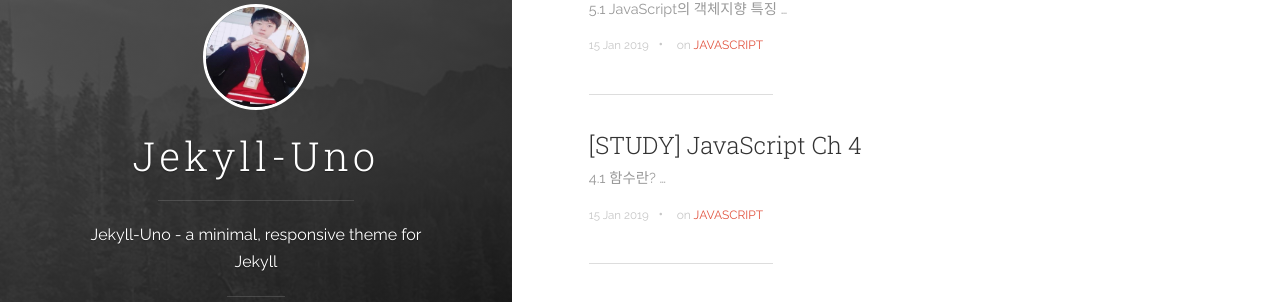
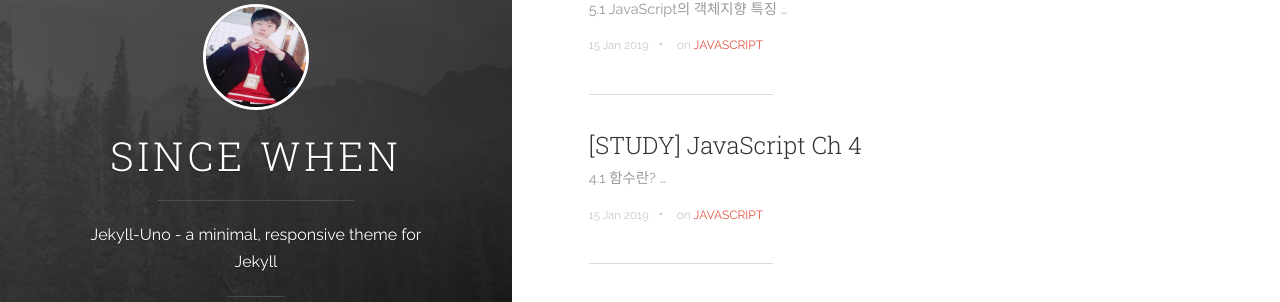
Before and after one commit to hiasince/hiasince.github.io, a Jekyll site: the page built from index.html, in a window 1280 px wide. Shown: the part 259-561 px from the top of the page. Built offline with Jekyll 4.4.1, drawn with Linux system fonts in a browser that asks for light colours; the list of posts is cut into pages by our own code.

Commit message:
Update _config.yml

```diff
--- a/_config.yml
+++ b/_config.yml
@@ -1,5 +1,5 @@
 # Site settings
-title: Jekyll-Uno
+title: SINCE WHEN
 description: 'Jekyll-Uno - a minimal, responsive theme for Jekyll'
 url: 'https://hiasince.github.io./'
 baseurl: ''
```
